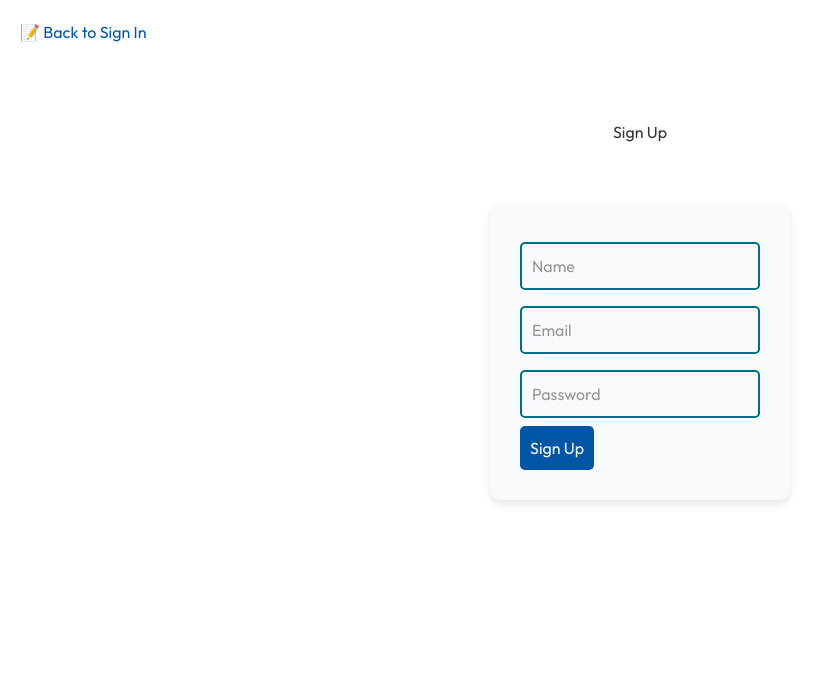
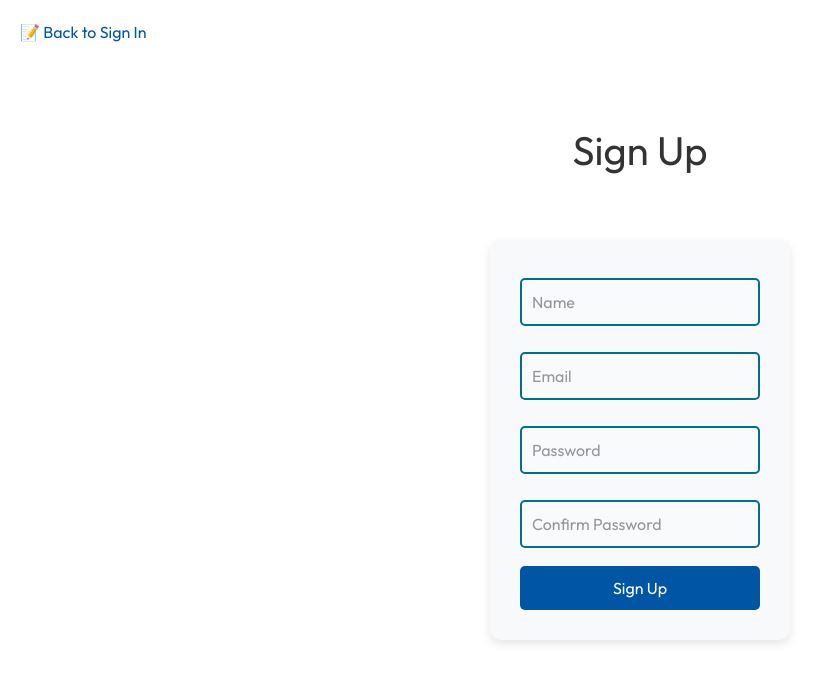
Before and after one commit to AllanWang1/UBC-Cubing-Club, a Next.js app in the folder src/: page /signup in a window 1280 px wide. Shown: the top 682 px of the page, without its empty margins (0-831 px from the left). Built offline with nearby package versions, Linux system fonts and the light colour scheme.

Commit message:
Added confirm password to sign up page. UX enhancements for the small navbar.

```diff
--- a/src/app/(pages)/signin/SignIn.css
+++ b/src/app/(pages)/signin/SignIn.css
@@ -24,3 +24,7 @@
   display: flex;
   flex-direction: column;
 }
+
+.sign-in h2 {
+  font-size: 40px;
+}
--- a/src/app/(pages)/signup/SignUp.css
+++ b/src/app/(pages)/signup/SignUp.css
@@ -20,3 +20,17 @@
   color: #0055a4;
   font-size: 16px;
 }
+
+.sign-up button {
+  width: 100%;
+}
+.sign-up h2 {
+  font-size: 40px;
+}
+
+.sign-up form {
+  display: flex;
+  flex-direction: column;
+  align-items: center;
+  gap: 10px;
+}
--- a/src/app/(pages)/signup/page.tsx
+++ b/src/app/(pages)/signup/page.tsx
@@ -10,6 +10,7 @@ type SignUpData = {
   name: string;
   email: string;
   password: string;
+  confirmPassword: string;
 };
 
 const SignUp = () => {
@@ -17,6 +18,7 @@ const SignUp = () => {
     name: "",
     email: "",
     password: "",
+    confirmPassword: "",
   });
 
   const [error, setError] = useState<string | null>(null);
@@ -24,6 +26,13 @@ const SignUp = () => {
 
   const handleSignUp = async (e: React.FormEvent<HTMLFormElement>) => {
     e.preventDefault();
+
+    if (formData.password !== formData.confirmPassword) {
+      setError("Passwords do not match");
+      return;
+    }
+
+
 
     const { data: signUpData, error: signUpError } = await supabase.auth.signUp(
       {
@@ -66,7 +75,7 @@ const SignUp = () => {
         </Link>
       </div>
       <h2>Sign Up</h2>
-      {error && <p>Sign Up Error: {error}</p>}
+      {error && <span className="error">Sign Up Error: {error}</span>}
       <form onSubmit={handleSignUp}>
         <input
           type="name"
@@ -74,6 +83,7 @@ const SignUp = () => {
           name="name"
           value={formData.name}
           onChange={handleChange}
+          required
         />
         <input
           type="email"
@@ -81,6 +91,7 @@ const SignUp = () => {
           name="email"
           value={formData.email}
           onChange={handleChange}
+          required
         />
         <input
           type="password"
@@ -88,6 +99,15 @@ const SignUp = () => {
           name="password"
           value={formData.password}
           onChange={handleChange}
+          required
+        />
+        <input
+          type="password"
+          placeholder="Confirm Password"
+          name="confirmPassword"
+          value={formData.confirmPassword}
+          onChange={handleChange}
+          required
         />
         <button type="submit">Sign Up</button>
       </form>
--- a/src/app/components/Navbar.tsx
+++ b/src/app/components/Navbar.tsx
@@ -62,14 +62,14 @@ const Navbar = () => {
         />
       </div>
       <div className={`mobile-menu ${isOpen ? "open" : ""}`} ref={menuRef}>
-        <button className="close-button" onClick={() => setIsOpen(false)}>
+        <div className="close-button" onClick={() => setIsOpen(false)}>
           <Image
             src="/navbar-icons/menu_close.svg"
             width={30}
             height={30}
             alt="close menu"
           />
-        </button>
+        </div>
         <div className="mobile-dashboard">
           <Dashboard />
         </div>
--- a/src/app/globals.css
+++ b/src/app/globals.css
@@ -79,6 +79,12 @@ button:hover {
   border-radius: 4px;
 }
 
+.error {
+  color: red;
+  font-size: 20px;
+  text-align: center;
+}
+
 .gold {
   background: linear-gradient(90deg, #fff3b0, #FFD700, #ffcc00);
   -webkit-background-clip: text;
--- a/src/app/styles/Home.css
+++ b/src/app/styles/Home.css
@@ -64,6 +64,7 @@ a:hover {
   background-position: center;
   background-repeat: repeat-y;
   padding-top: 100px;
+  padding-bottom: 30px;
   height: 100vh;
   color: #333333;
 }
--- a/src/app/styles/Navbar.css
+++ b/src/app/styles/Navbar.css
@@ -73,7 +73,9 @@
   border: none;
   z-index: 1001;
   padding: 0;
-  width: auto;
+  width: 30px;
+  cursor: pointer;
+  padding: 5px;
 }
 .mobile-menu {
   position: fixed;
```
